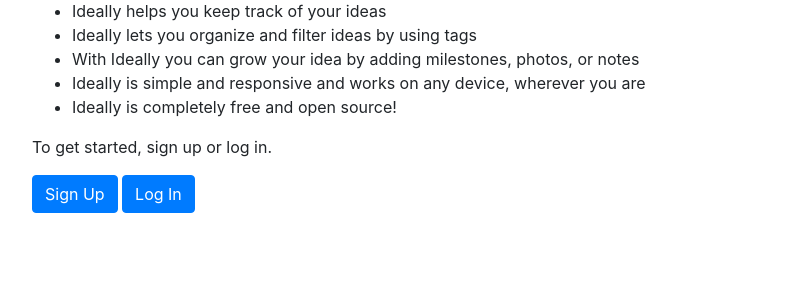
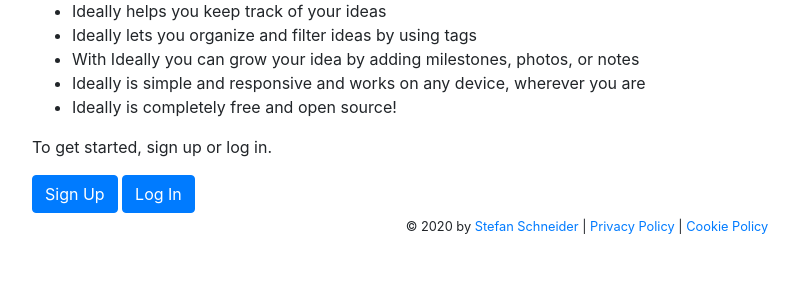
Before and after one commit to stefanbschneider/ideally, a Django app: page /about/ in a window 1280 px wide. Shown: the part 143-443 px from the top of the page, without its empty margins (53-852 px from the left). Run offline with Django 3.2, Linux system fonts and the light colour scheme; some libraries are stand-ins or nearby versions.

Commit message:
added footer with link to website, privacy and cookie policy

```diff
--- a/app/templates/app/base.html
+++ b/app/templates/app/base.html
@@ -56,6 +56,8 @@
         {% if error_message %}<p><strong>{{ error_message }}</strong></p>{% endif %}
     </div>
 
+    {% include "includes/footer.html" %}
+
 <!--    Bootstrap JS -->
     <script src="https://code.jquery.com/jquery-3.5.1.slim.min.js" integrity="sha384-DfXdz2htPH0lsSSs5nCTpuj/zy4C+OGpamoFVy38MVBnE+IbbVYUew+OrCXaRkfj" crossorigin="anonymous"></script>
     <script src="https://cdn.jsdelivr.net/npm/popper.js@1.16.0/dist/umd/popper.min.js" integrity="sha384-Q6E9RHvbIyZFJoft+2mJbHaEWldlvI9IOYy5n3zV9zzTtmI3UksdQRVvoxMfooAo" crossorigin="anonymous"></script>
--- /dev/null
+++ b/app/templates/includes/footer.html
@@ -0,0 +1,10 @@
+<footer class="footer">
+    <div class="text-center">
+        <!--/* This template is released under the Creative Commons Attribution 3.0 License. Please keep the attribution link below when using for your own project. Thank you for your support. :) If you'd like to use the template without the attribution, you can check out other license options via our website: themes.3rdwavemedia.com */-->
+        <small>
+            &copy; <script>document.write(new Date().getFullYear())</script> by <a target="_blank" href="https://stefanbschneider.github.io/">Stefan Schneider</a>
+            | <a target="_blank" href="https://www.websitepolicies.com/policies/view/bu81NMv1">Privacy Policy</a>
+            | <a target="_blank" href="https://www.websitepolicies.com/policies/view/ZN5c6ecZ">Cookie Policy</a>
+		</small>
+    </div><!--//container-->
+</footer><!--//footer-->
```
Also changed, not shown: README.md.
